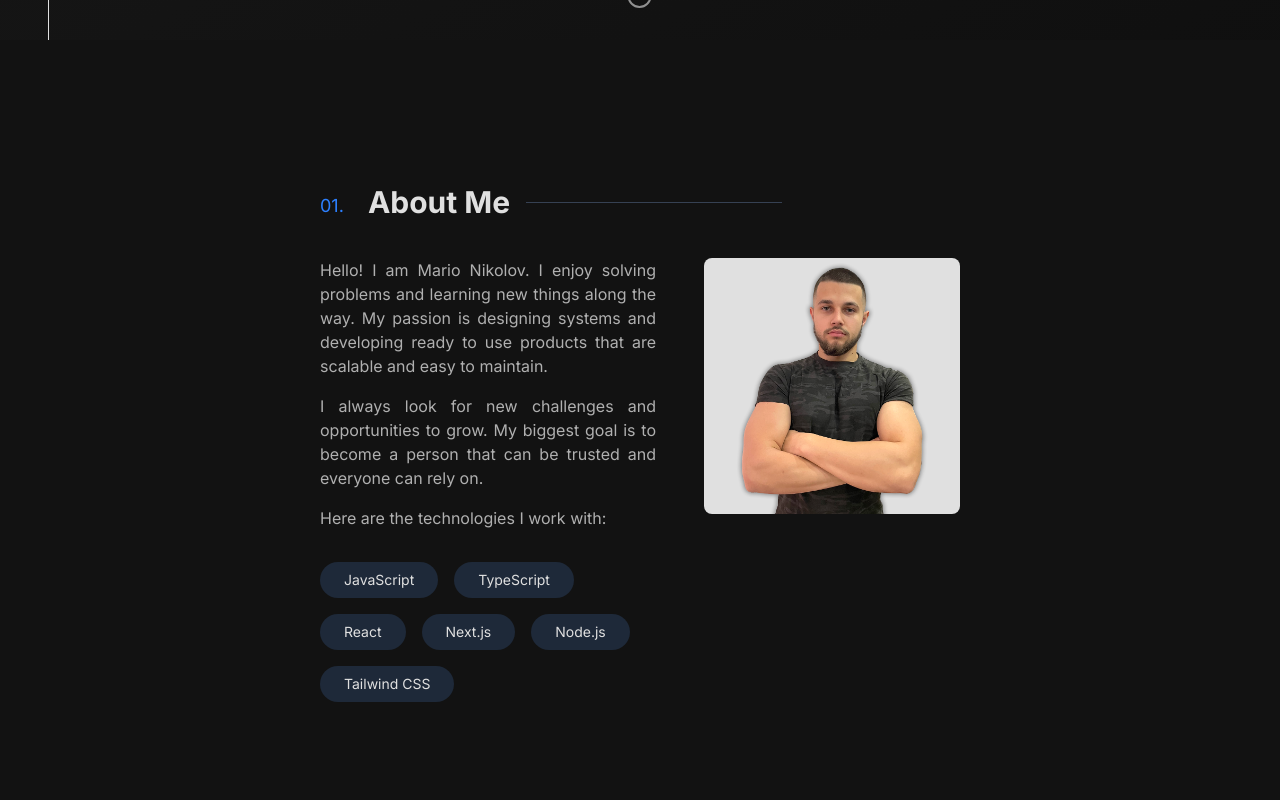
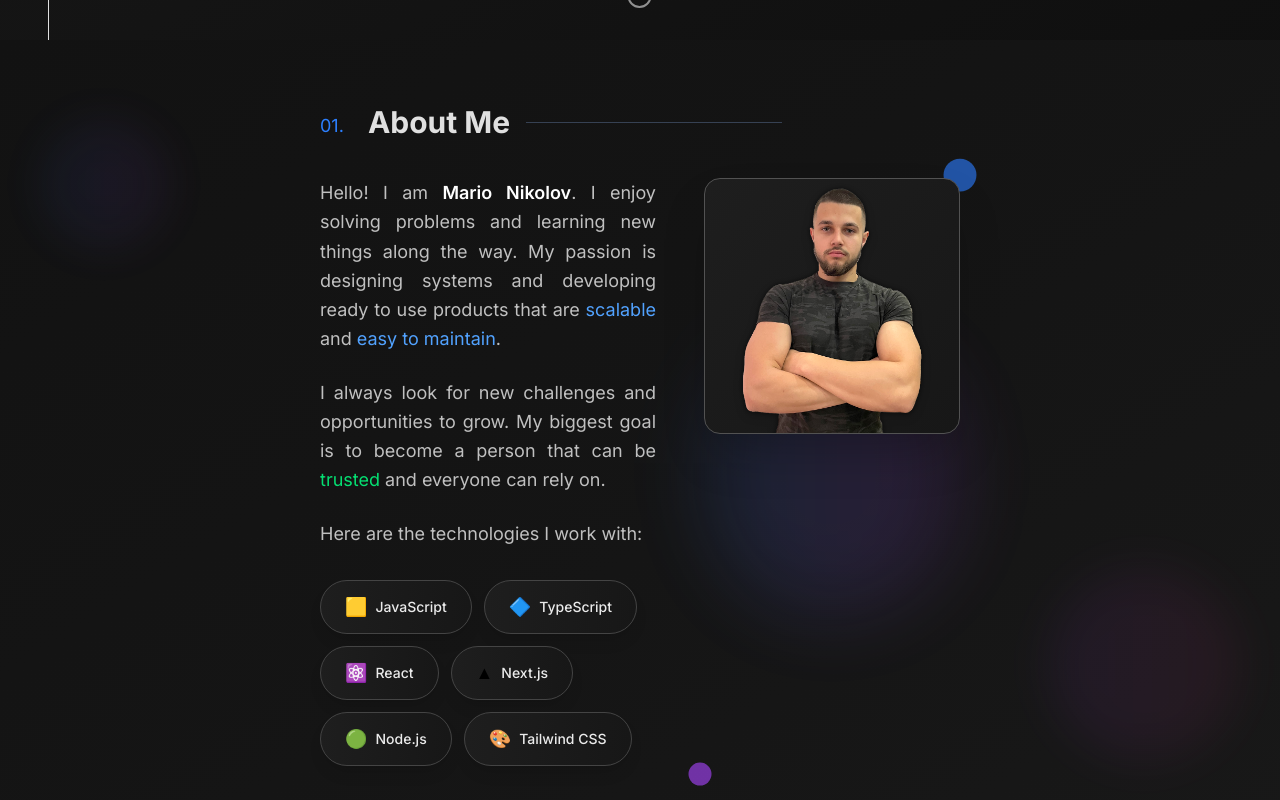
Before and after one commit to marionikolov17/new-portfolio, a Next.js app: page / in a window 1280 px wide. Shown: the part 760-1560 px from the top of the page. Built offline with nearby package versions, Linux system fonts and the light colour scheme.

Commit message:
Enhance: about section

```diff
--- a/src/components/about-section.tsx
+++ b/src/components/about-section.tsx
@@ -3,70 +3,187 @@ import { motion } from 'framer-motion';
 import SectionDelimiter from './util/section-delimiter';
 
 export default function AboutSection() {
+  const containerVariants = {
+    hidden: { opacity: 0 },
+    visible: {
+      opacity: 1,
+      transition: {
+        staggerChildren: 0.3,
+        delayChildren: 0.2,
+      },
+    },
+  };
+
+  const itemVariants = {
+    hidden: { opacity: 0, y: 20 },
+    visible: {
+      opacity: 1,
+      y: 0,
+      transition: {
+        duration: 0.6,
+        ease: 'easeOut',
+      },
+    },
+  };
+
   return (
     <div
-      className="w-full min-h-screen flex items-center justify-center"
+      className="w-full min-h-screen flex items-center justify-center relative overflow-hidden pb-4"
       id="about"
     >
-      <div className="w-full px-8 sm:px-0 sm:w-[70%] xl:w-1/2 flex flex-col">
+      {/* Background gradient */}
+      <div className="absolute inset-0 bg-gradient-to-br from-background-500 via-background-400 to-background-300 opacity-50" />
+
+      {/* Floating background elements */}
+      <div className="absolute top-20 left-10 w-32 h-32 bg-gradient-to-r from-blue-500/10 to-purple-500/10 rounded-full blur-xl animate-pulse" />
+      <div className="absolute bottom-20 right-10 w-48 h-48 bg-gradient-to-r from-purple-500/10 to-pink-500/10 rounded-full blur-xl animate-pulse delay-1000" />
+
+      <div className="w-full px-8 sm:px-0 sm:w-[70%] xl:w-1/2 flex flex-col relative z-10">
         <SectionDelimiter title="About Me" number="01" />
-        <div className="w-full flex flex-col-reverse md:flex-row gap-y-8 mt-8 sm:mt-0">
+
+        <motion.div
+          className="w-full flex flex-col-reverse md:flex-row gap-y-8 mt-8 sm:mt-0"
+          variants={containerVariants}
+          initial="hidden"
+          whileInView="visible"
+          viewport={{ once: true, amount: 0.3 }}
+        >
           <motion.div
             className="grow shrink-0 max-w-full md:max-w-[60%] flex flex-col md:pe-12"
-            initial={{ opacity: 0 }}
-            whileInView={{ opacity: 1 }}
-            transition={{ duration: 0.5 }}
+            variants={itemVariants}
           >
-            <p className="text-secondary-text-500 text-justify">
-              Hello! I am Mario Nikolov. I enjoy solving problems and learning
-              new things along the way. My passion is designing systems and
-              developing ready to use products that are scalable and easy to
-              maintain.
-            </p>
-            <p className="text-secondary-text-500 mt-4 text-justify">
+            <motion.p
+              className="text-secondary-text-300 text-justify text-lg leading-relaxed"
+              variants={itemVariants}
+            >
+              Hello! I am{' '}
+              <span className="text-primary-text-100 font-semibold">
+                Mario Nikolov
+              </span>
+              . I enjoy solving problems and learning new things along the way.
+              My passion is designing systems and developing ready to use
+              products that are <span className="text-blue-400">scalable</span>{' '}
+              and <span className="text-blue-400">easy to maintain</span>.
+            </motion.p>
+
+            <motion.p
+              className="text-secondary-text-300 mt-6 text-justify text-lg leading-relaxed"
+              variants={itemVariants}
+            >
               I always look for new challenges and opportunities to grow. My
-              biggest goal is to become a person that can be trusted and
-              everyone can rely on.
-            </p>
-            <p className="text-secondary-text-500 mt-4 text-justify">
+              biggest goal is to become a person that can be{' '}
+              <span className="text-green-400">trusted</span> and everyone can
+              rely on.
+            </motion.p>
+
+            <motion.p
+              className="text-secondary-text-300 mt-6 text-justify text-lg leading-relaxed"
+              variants={itemVariants}
+            >
               Here are the technologies I work with:
-            </p>
-            <div className="mt-8 w-full flex items-center gap-4 flex-wrap">
-              <SkillCard skill="JavaScript" />
-              <SkillCard skill="TypeScript" />
-              <SkillCard skill="React" />
-              <SkillCard skill="Next.js" />
-              <SkillCard skill="Node.js" />
-              <SkillCard skill="Tailwind CSS" />
+            </motion.p>
+
+            <motion.div
+              className="mt-8 w-full flex items-center gap-3 flex-wrap"
+              variants={itemVariants}
+            >
+              <SkillCard skill="JavaScript" icon="🟨" />
+              <SkillCard skill="TypeScript" icon="🔷" />
+              <SkillCard skill="React" icon="⚛️" />
+              <SkillCard skill="Next.js" icon="▲" />
+              <SkillCard skill="Node.js" icon="🟢" />
+              <SkillCard skill="Tailwind CSS" icon="🎨" />
+            </motion.div>
+          </motion.div>
+
+          <motion.div
+            className="grow shrink-0 relative flex justify-center md:justify-start"
+            variants={itemVariants}
+          >
+            {/* Decorative background elements */}
+            <div className="absolute inset-0 flex items-center justify-center">
+              <div className="w-72 h-72 rounded-full bg-gradient-to-r from-blue-500/20 to-purple-500/20 blur-2xl animate-pulse" />
             </div>
-          </motion.div>
-          <div className="grow shrink-0 relative flex justify-center md:justify-start">
+
             <motion.div
-              className="w-64 h-64 z-10 flex items-center justify-center overflow-hidden rounded-lg relative bg-primary-text-500"
-              initial={{ opacity: 0, x: 100 }}
-              whileInView={{ opacity: 1, x: 0 }}
-              transition={{ duration: 0.5 }}
+              className="w-64 h-64 z-10 flex items-center justify-center overflow-hidden rounded-2xl relative bg-gradient-to-br from-background-300 to-background-400 shadow-2xl border border-border-300"
+              initial={{ opacity: 0, scale: 0.8, rotateY: -15 }}
+              whileInView={{ opacity: 1, scale: 1, rotateY: 0 }}
+              transition={{ duration: 0.8, ease: 'easeOut' }}
+              whileHover={{
+                scale: 1.05,
+                rotateY: 5,
+                transition: { duration: 0.3 },
+              }}
             >
               <Image
                 src="/images/mario-for-portfolio.png"
                 alt="Mario Nikolov"
                 width={256}
                 height={256}
-                className="w-full h-full object-contain"
+                className="w-full h-full object-contain filter drop-shadow-lg"
               />
+
+              {/* Glowing border effect */}
+              <div className="absolute inset-0 rounded-2xl bg-gradient-to-r from-blue-500/30 to-purple-500/30 opacity-0 hover:opacity-100 transition-opacity duration-300 blur-sm -z-10" />
             </motion.div>
-            {/* <div className="w-64 h-64 rounded-lg border-2 border-blue-500 absolute right-24 top-6 z-0"></div> */}
-          </div>
-        </div>
+
+            {/* Floating decorative elements */}
+            <motion.div
+              className="absolute -top-4 -right-4 w-8 h-8 bg-blue-500 rounded-full opacity-60"
+              animate={{
+                y: [0, -10, 0],
+                scale: [1, 1.1, 1],
+              }}
+              transition={{
+                duration: 3,
+                repeat: Infinity,
+                ease: 'easeInOut',
+              }}
+            />
+            <motion.div
+              className="absolute -bottom-4 -left-4 w-6 h-6 bg-purple-500 rounded-full opacity-60"
+              animate={{
+                y: [0, 10, 0],
+                scale: [1, 0.9, 1],
+              }}
+              transition={{
+                duration: 2.5,
+                repeat: Infinity,
+                ease: 'easeInOut',
+                delay: 1,
+              }}
+            />
+          </motion.div>
+        </motion.div>
       </div>
     </div>
   );
 }
 
-function SkillCard({ skill }: { skill: string }) {
+function SkillCard({ skill, icon }: { skill: string; icon: string }) {
   return (
-    <div className="py-2 px-6 rounded-full bg-gray-800 flex items-center justify-center">
-      <span className="text-primary-text-500 text-sm">{skill}</span>
-    </div>
+    <motion.div
+      className="group py-3 px-6 rounded-full bg-gradient-to-r from-background-300 to-background-400 flex items-center justify-center gap-2 border border-border-500 shadow-lg hover:shadow-xl transition-all duration-300 cursor-pointer"
+      whileHover={{
+        scale: 1.05,
+        y: -2,
+        boxShadow: '0 10px 25px rgba(0, 0, 0, 0.3)',
+      }}
+      whileTap={{ scale: 0.95 }}
+      initial={{ opacity: 0, y: 20 }}
+      whileInView={{ opacity: 1, y: 0 }}
+      transition={{ duration: 0.5 }}
+    >
+      <span className="text-lg group-hover:scale-110 transition-transform duration-300">
+        {icon}
+      </span>
+      <span className="text-primary-text-300 text-sm font-medium group-hover:text-primary-text-100 transition-colors duration-300">
+        {skill}
+      </span>
+
+      {/* Subtle glow effect */}
+      <div className="absolute inset-0 rounded-full bg-gradient-to-r from-blue-500/20 to-purple-500/20 opacity-0 group-hover:opacity-100 transition-opacity duration-300 blur-sm -z-10" />
+    </motion.div>
   );
 }
--- a/src/components/experience-card.tsx
+++ b/src/components/experience-card.tsx
@@ -48,7 +48,7 @@ export default function ExperienceCard({
 
         {/* Description */}
         <p
-          className="text-secondary-text-500 text-sm mt-3 leading-6"
+          className="text-secondary-text-500 text-base mt-3 leading-6"
           dangerouslySetInnerHTML={{ __html: description }}
         />
 
```
Also changed, not shown: src/components/footer.tsx (+9 -9 lines).
